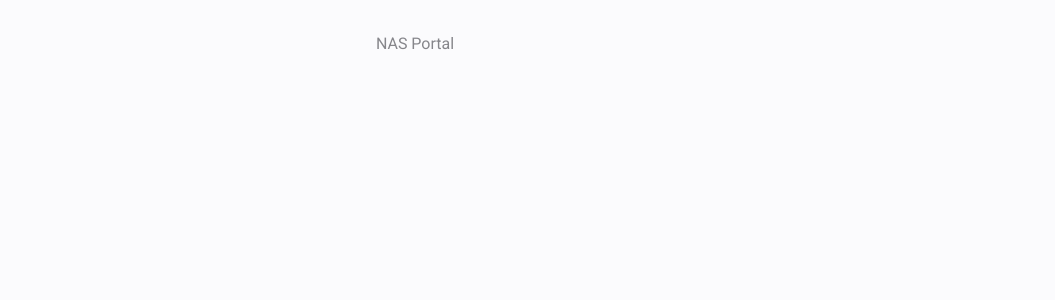
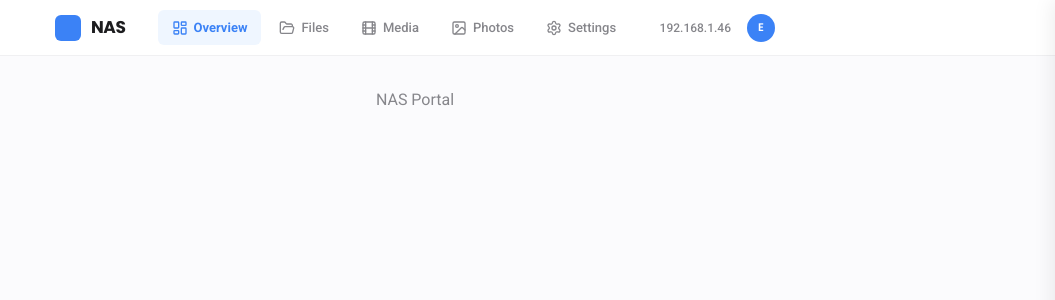
Before and after one commit to elevenbeans/nas, a Next.js app in the folder nas-portal/: page / in a window 1280 px wide. Shown: the top 300 px of the page, without its empty margins (225-1280 px from the left). Built offline with nearby package versions, Linux system fonts and the light colour scheme.

Commit message:
feat: add Apple-style top navigation bar with responsive drawer

```diff
--- a/nas-portal/app/layout.tsx
+++ b/nas-portal/app/layout.tsx
@@ -1,5 +1,6 @@
 import type { Metadata } from "next";
 import "./globals.css";
+import TopNav from "@/components/top-nav";
 
 export const metadata: Metadata = {
   title: "NAS Portal",
@@ -9,7 +10,10 @@ export const metadata: Metadata = {
 export default function RootLayout({ children }: { children: React.ReactNode }) {
   return (
     <html lang="en">
-      <body>{children}</body>
+      <body>
+        <TopNav />
+        <main>{children}</main>
+      </body>
     </html>
   );
 }
--- /dev/null
+++ b/nas-portal/components/top-nav.tsx
@@ -0,0 +1,111 @@
+"use client";
+
+import Link from "next/link";
+import { usePathname } from "next/navigation";
+import { useState } from "react";
+import { LayoutDashboard, FolderOpen, Film, Image, Settings, X } from "lucide-react";
+
+const navItems = [
+  { href: "/", label: "Overview", icon: LayoutDashboard },
+  { href: "/files", label: "Files", icon: FolderOpen },
+  { href: "/media", label: "Media", icon: Film },
+  { href: "/photos", label: "Photos", icon: Image },
+  { href: "/settings", label: "Settings", icon: Settings },
+];
+
+export default function TopNav() {
+  const pathname = usePathname();
+  const [drawerOpen, setDrawerOpen] = useState(false);
+
+  return (
+    <>
+      <nav className="sticky top-0 z-50 flex items-center justify-center h-14 bg-white border-b border-[#f0f0f2] px-4 sm:px-8">
+        <div className="flex items-center w-full max-w-[720px]">
+          <Link href="/" className="flex items-center gap-2.5 mr-8 shrink-0">
+            <div className="w-[26px] h-[26px] bg-clean-blue rounded-[6px]" />
+            <span className="font-heading text-[17px] font-bold tracking-tight">NAS</span>
+          </Link>
+
+          <div className="hidden sm:flex gap-1">
+            {navItems.map((item) => {
+              const isActive = pathname === item.href;
+              return (
+                <Link
+                  key={item.href}
+                  href={item.href}
+                  className={`flex items-center gap-1.5 text-[13px] font-medium px-3.5 py-2 rounded-[6px] transition-all ${
+                    isActive
+                      ? "text-clean-blue bg-[#eff6ff] font-semibold"
+                      : "text-apple-muted hover:text-apple-text hover:bg-[#f5f5f7]"
+                  }`}
+                >
+                  <item.icon className="w-4 h-4" />
+                  {item.label}
+                </Link>
+              );
+            })}
+          </div>
+
+          <div className="ml-auto flex items-center gap-4 shrink-0">
+            <span className="hidden sm:block text-xs text-apple-muted font-medium">192.168.1.46</span>
+            <div className="w-7 h-7 bg-clean-blue rounded-full flex items-center justify-center text-white text-[11px] font-heading font-semibold">
+              E
+            </div>
+            <button
+              className="flex sm:hidden flex-col gap-1.5 p-1.5 bg-none border-none cursor-pointer"
+              onClick={() => setDrawerOpen(true)}
+              aria-label="Open menu"
+            >
+              <span className="block w-5 h-[2px] bg-apple-text rounded" />
+              <span className="block w-5 h-[2px] bg-apple-text rounded" />
+              <span className="block w-5 h-[2px] bg-apple-text rounded" />
+            </button>
+          </div>
+        </div>
+      </nav>
+
+      {drawerOpen && (
+        <div
+          className="fixed inset-0 bg-black/30 z-[98]"
+          onClick={() => setDrawerOpen(false)}
+        />
+      )}
+
+      <div
+        className={`fixed top-0 right-0 w-[260px] h-full bg-white z-[99] p-6 shadow-[-2px_0_20px_rgba(0,0,0,0.08)] transition-transform duration-300 ${
+          drawerOpen ? "translate-x-0" : "translate-x-full"
+        }`}
+      >
+        <button
+          className="absolute top-5 right-5 text-apple-muted text-2xl bg-none border-none cursor-pointer"
+          onClick={() => setDrawerOpen(false)}
+          aria-label="Close menu"
+        >
+          <X className="w-5 h-5" />
+        </button>
+        <div className="flex items-center gap-2.5 mb-8 font-heading text-[17px] font-bold">
+          <div className="w-[26px] h-[26px] bg-clean-blue rounded-[6px]" />
+          NAS
+        </div>
+        {navItems.map((item) => {
+          const isActive = pathname === item.href;
+          return (
+            <Link
+              key={item.href}
+              href={item.href}
+              onClick={() => setDrawerOpen(false)}
+              className={`flex items-center gap-3 text-[15px] font-medium px-3 py-3 rounded-lg mb-1 ${
+                isActive
+                  ? "text-clean-blue bg-[#eff6ff] font-semibold"
+                  : "text-apple-muted"
+              }`}
+            >
+              <item.icon className="w-5 h-5" />
+              {item.label}
+            </Link>
+          );
+        })}
+      </div>
+    </>
+  );
+}
```
